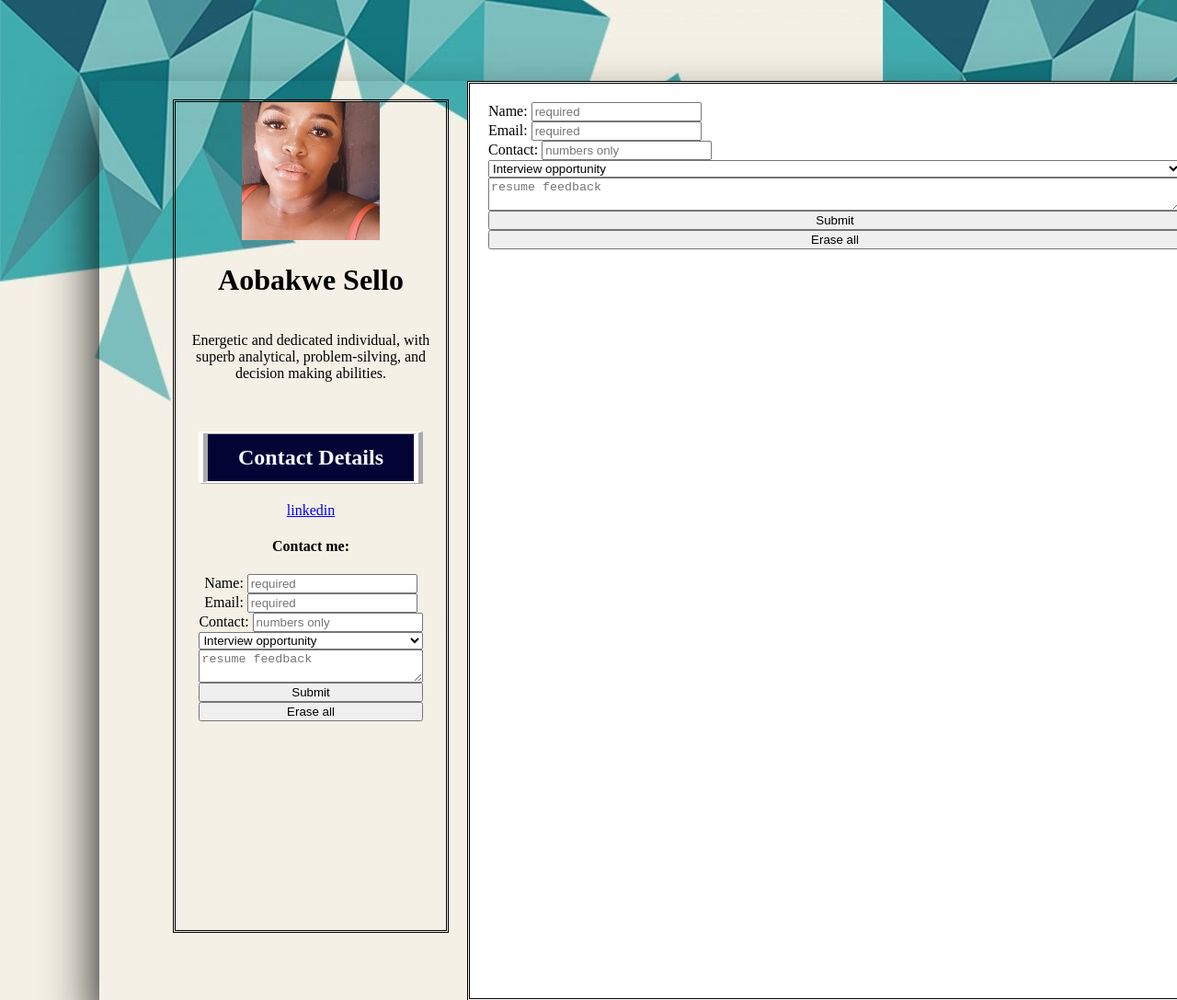
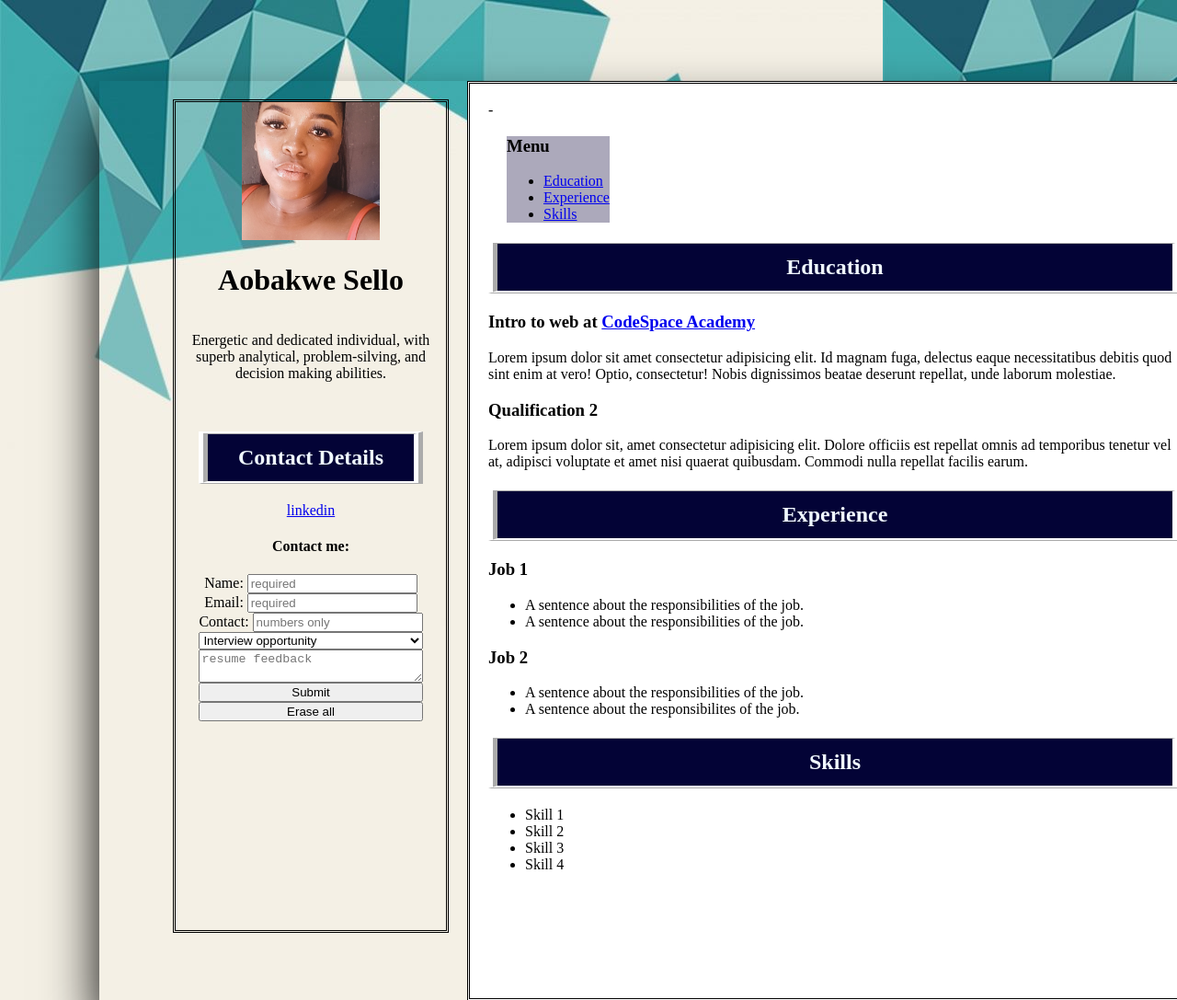
Before and after one commit to HopeAobakwe/Resume-8, a plain HTML site: page index.html in a window 1280 px wide. Shown: the top 1087 px of the page at 92% size. Drawn offline with Linux system fonts and the light colour scheme.

Commit message:
Update index.html

```diff
--- a/index.html
+++ b/index.html
@@ -57,32 +57,51 @@
     </div>
 
     <div class="sideB">
-    <section>
-        <form action="https://formsubmit.co/aobakoe.hopesello@gmail.com" method="POST">
-
-            <label for="Name:">Name:
-                <input type="text" id="Name" name="Name" placeholder="required">
-            </label>
-
-            <label for="Email:">Email:
-                <input type="email" id="Email" name="Email" placeholder="required">
-            </label>
-
-            <label for="Contact:">Contact:
-                <Input type="text" id="Contact" name="Contact" placeholder="numbers only">
-            </label>
-
-            <select name="Reason:" id="Reason:">
-                <option value="interview opportunity">Interview opportunity</option>
-                <option value="Recruiter">Recruiter</option>
-                <option value="Resume Feedback">Resume Feedback</option>
-            </select>
-            <textarea name="resume feedback" width="20px" lenght="20px" placeholder="resume feedback"></textarea>
-
-            <button type="submit">Submit</button>
-            <button type="reset">Erase all</button>
-        </form>
-    </body>
+        -        <aside>
+            <div class="menu">
+                 <h3>Menu</h3>
+                 <ul>
+                    <li> <a href="#education">Education</a></li>
+                    <li> <a href="#experience">Experience</a></li>
+                     <li> <a href="#skills">Skills</a></li>
+                  </ul>
+              </div>
+      </aside>
+</p>
+       <article>
+              <h2 id="education">Education</h2>
+              <h3> Intro to web at <a href="http://codespace.co.za/">CodeSpace Academy</a></h3>
+                  <p>Lorem ipsum dolor sit amet consectetur adipisicing elit. Id magnam fuga, delectus eaque necessitatibus debitis quod sint enim at vero! Optio, consectetur! Nobis dignissimos beatae deserunt repellat, unde laborum molestiae.</p>
+              <h3>Qualification 2</h3>
+                  <p>Lorem ipsum dolor sit, amet consectetur adipisicing elit. Dolore officiis est repellat omnis ad temporibus tenetur vel at, adipisci voluptate et amet nisi quaerat quibusdam. Commodi nulla repellat facilis earum.</p>
+              <h2 id="experience">Experience</h2>
+      <h3>Job 1</h3>
+  <p>
+      <ul>
+          <li>A sentence about the responsibilities of the job.</li>
+          <li>A sentence about the responsibilities of the job.</li>
+      </ul>
+  </p>
+      <h3>Job 2</h3>
+  <p>
+      <ul>
+          <li>A sentence about the responsibilities of the job.</li>
+          <li>A sentence about the responsibilites of the job.</li>
+      </ul>
+  </p>
+                           <h2 id="skills">Skills</h2>
+<p>
+                      <ul>
+                               <li>Skill 1</li>
+                                  <li>Skill 2</li>
+                                  <li>Skill 3</li>
+                           <li>Skill 4</li>
+                      </ul>
+             </article>
+               </section>
+              </div>
+              </div>
+ </body>
             </div>
 </div>
 </html>
```
